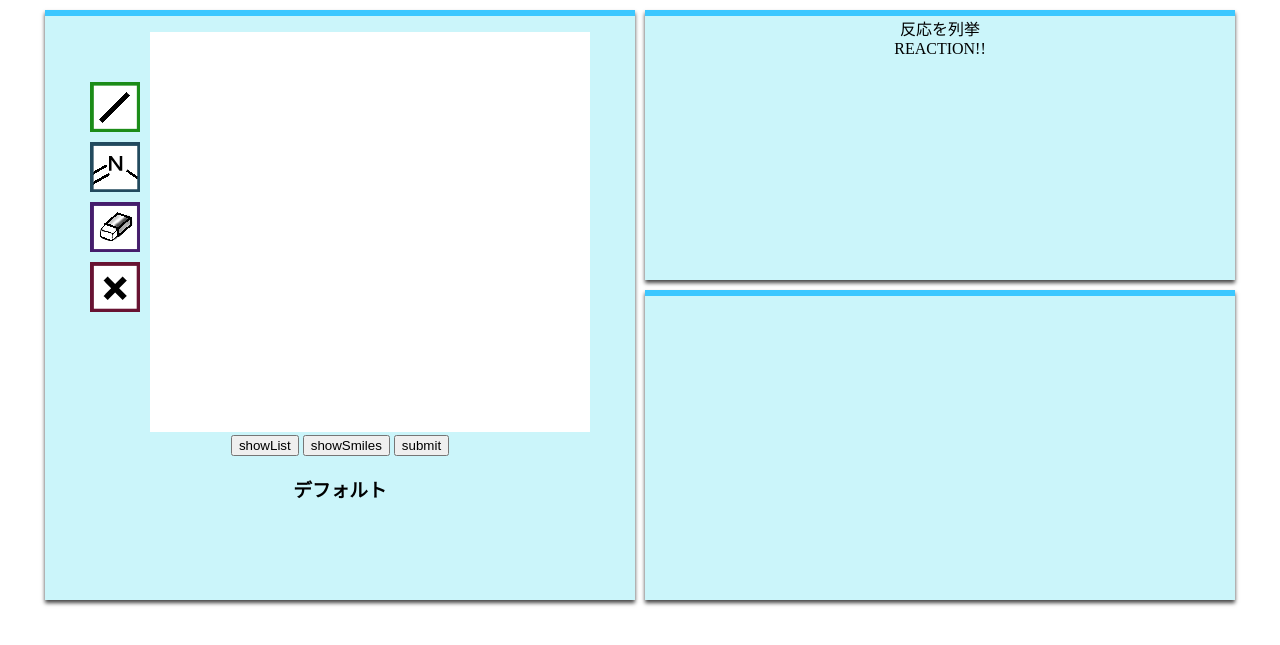
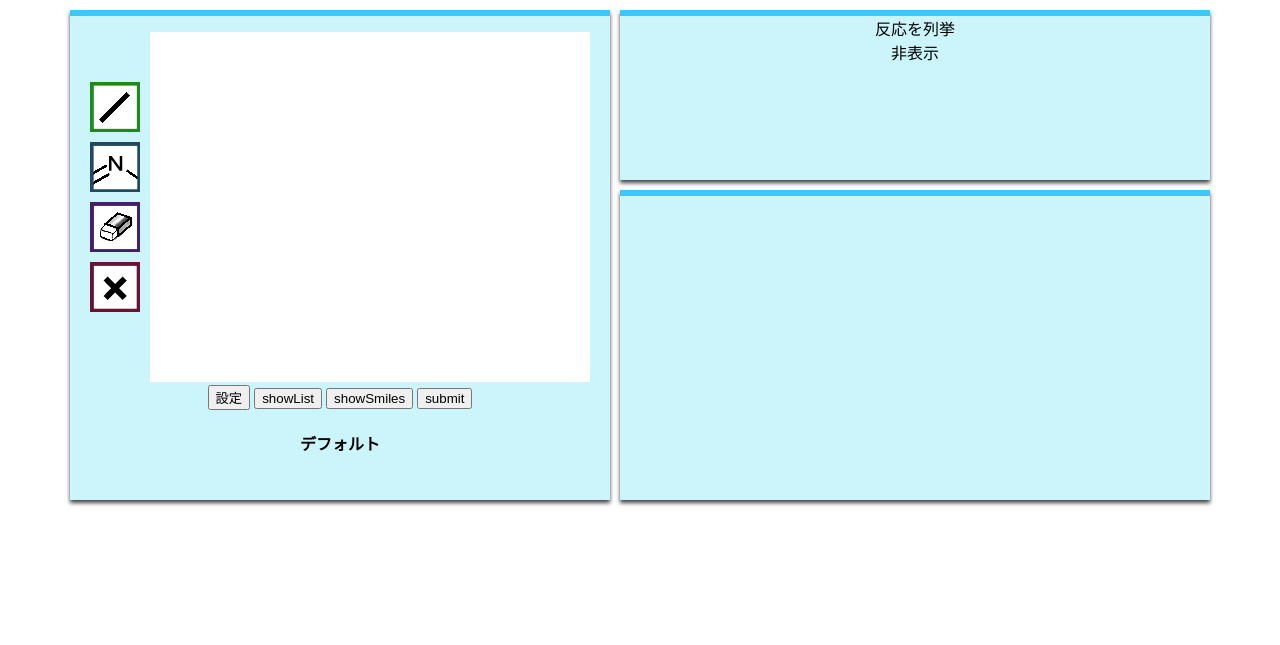
Before and after one commit to Yosuyo/canvas_server, a Flask app: template templates/main.html in a window 1280 px wide. Shown: the top 645 px of the page. Run offline with Flask 2, Linux system fonts and the light colour scheme; the template is opened without the code that fills it: most values are stand-ins (such as "Sample title", 1, 10 or a date in 2020).

Commit message:
ファイルのアップロード機能を途中まで追加

```diff
--- a/main.py
+++ b/main.py
@@ -8,10 +8,6 @@ def home():
 @app.route('/main/')
 def main():
     return render_template("main.html")
-
-@app.route("/main/reaction")
-def reactionDef():
-    return "REACTION!!"
 
 @app.route("/main/smiles")
 def returnSmiles():
@@ -87,5 +83,14 @@ def reactionDetailCelect():
 
     return render_template("detail.html", getid=getid, prelist=prelist, getsmiles=getsmiles, reaction=reaction[0], num=int(getnum))
 
+@app.route("/main/upload", methods=["POST"])
+def upload_additionalData():
+    if "file" not in request.files:
+        return "ファイルが正しく選択されていません"
+    fs = request.files["file"]
+    filename = fs.filename
+
+    return render_template("main.html", filename=filename)
+
 if __name__ == "__main__":
     app.run()
--- a/static/css/main.css
+++ b/static/css/main.css
@@ -5,8 +5,8 @@ body{
 }
 .MainContainer{
     position: static;
-    width: 1200px;
-    height: 590px;
+    width: 1150px;
+    height: 490px;
     margin: 0 auto;
 }
 .MainItem{
@@ -16,8 +16,8 @@ body{
     background-color: #cbf5fa;
     display: block;
     position: relative;
-    width: 590px;
-    height: 584px;
+    width: 540px;
+    height: 484px;
     margin: 5px;
     box-shadow: 0 3px 4px rgb(68, 68, 68);
     border-top: solid 6px rgb(59, 199, 255);
@@ -26,14 +26,14 @@ body{
     display: block;
     position: relative;
     width: 600px;
-    height: 580px;
+    height: 480px;
 }
 #ReactionListContainer{
     background-color: #cbf5fa;
     display: block;
     position: relative;
     width: 590px;
-    height: 264px;
+    height: 164px;
     margin: 5px;
     box-shadow: 0 3px 4px rgb(68, 68, 68);
     border-top: solid 6px rgb(59, 199, 255);
@@ -52,7 +52,7 @@ body{
 #canvas_wrapper{
     position: relative;
     width: 500px;
-    height: 400px;
+    height: 350px;
     margin: 3px auto;
 }
 canvas{
--- a/static/js/main.js
+++ b/static/js/main.js
@@ -1,5 +1,5 @@
 var winWidth = 500; //キャンバス横幅
-var winHeight = 400; //キャンバス縦幅
+var winHeight = 350; //キャンバス縦幅
 var len = 40; //結合長
 var symbolList1 = ["C","O","H","N","S"];
 
@@ -30,7 +30,7 @@ c4.onmousedown = function (down) {
     downX = down.offsetX;
     downY = down.offsetY;
     //キャンバス内
-    if (60 <= downX && downX <= 670) {
+    if (60 <= downX && downX <= 500) {
         if (status == 0) {
             switch (moveFlag) {
                 case 0:
--- a/structure.py
+++ b/structure.py
@@ -1,3 +1,4 @@
+#smiles文字列から構造式のsvgを返す関数
 def createImage(smiles):
     from rdkit import Chem
     from rdkit.Chem import rdDepictor
@@ -20,6 +21,7 @@ def createImage(smiles):
     with open("static/images/svgs/"+smiles+".svg", "w") as f:
         f.write(svg)
 
+#smiles文字列と反応部位smartsから反応部位をハイライトしたsvgを返す関数
 def createImageHighlight(smiles, smarts):
     from rdkit import Chem
     from rdkit.Chem import AllChem
--- a/templates/main.html
+++ b/templates/main.html
@@ -12,10 +12,10 @@
     <div id="CanvasContainer" class="MainItem">
       <p></p>
       <div id="canvas_wrapper">
-        <canvas id="canvas1" class="main" width="500" height="400" style="touch-action: none; cursor: inherit;"></canvas>
-        <canvas id="canvas2" class="main" width="500" height="400" style="touch-action: none; cursor: inherit;"></canvas>
-        <canvas id="canvas3" class="main" width="500" height="400" style="touch-action: none; cursor: inherit;"></canvas>
-        <canvas id="canvas4" class="main" width="500" height="400" style="touch-action: none; cursor: inherit;"></canvas>
+        <canvas id="canvas1" class="main" width="500" height="350" style="touch-action: none; cursor: inherit;"></canvas>
+        <canvas id="canvas2" class="main" width="500" height="350" style="touch-action: none; cursor: inherit;"></canvas>
+        <canvas id="canvas3" class="main" width="500" height="350" style="touch-action: none; cursor: inherit;"></canvas>
+        <canvas id="canvas4" class="main" width="500" height="350" style="touch-action: none; cursor: inherit;"></canvas>
       </div>
       <script>
         //グローバル関数(出力smiles)
@@ -260,6 +260,7 @@
           outSMILES.innerHTML = smilesOut;
         }
       </script>
+      <input type="button" value="設定" onclick="config_open()">
       <input type="button" value="showList" onclick="showList()">
       <input type="button" value="showSmiles" onclick="showSmiles()">
       <script>
@@ -267,19 +268,19 @@
           var RR = document.getElementById("reactionResponse");
           var RD = document.getElementById("reactionDetail");
           var rSMILES = SMILES.replace(/#/g,"~") //#を~に変更する(pythonでコメントとして扱われるため)
-          fetch("http://127.0.0.1:5000/main/smiles?smiles="+rSMILES)
+          fetch("http://127.0.0.1:5000/main/smiles?smiles="+rSMILES+"&additionlFilename="+additionalFilename)
             .then(response => response.text())
             .then(text => {
               RR.innerHTML = text;
               RD.innerHTML = "反応を選択してください"
             })
-        }
+          }
       </script>
       <input type="button" value="submit" onclick="sendSMILES()">
-      <h3 id="show">
+      <h4 id="show">
         デフォルト
-      </h3>
-      <h3 id="showSMILES"></h3>
+      </h4>
+      <h4 id="showSMILES"></h4>
     </div>
     <div id="ReactionContainer" class="MainItem">
       <div id="ReactionListContainer">
@@ -287,15 +288,6 @@
         <div id="reactionResponse">
           非表示
         </div>
-        <script>
-          //反応の列挙部分スクリプト
-          var RR = document.getElementById("reactionResponse");
-          fetch("http://127.0.0.1:5000/main/reaction")
-            .then(response => response.text())
-            .then(text => {
-              RR.innerHTML = text;
-            })
-        </script>
       </div>
       <div id="ReactonDetailContainer">
         <div id="reactionDetail"></div>
@@ -325,10 +317,32 @@
         .then(response => response.text())
         .then(text => {
           RD.innerHTML = text;
-          console.log("http://127.0.0.1:5000/main/detail_celect?id="+String(id)+"&num="+num+"&smiles="+rSMILES)
         })
       }
   </script>
+  <!--設定のモーダルウィンドウ-->
+  <div id="config">
+    <p>設定</p>
+    <form method="post" action="http://127.0.0.1:5000/main/upload" enctype="multipart/form-data">
+      <input type="file" name="file">
+      <button>upload</button>
+      <div id="filename">{{ filename }}</div>
+    </form>
+    <div>　</div>
+    <input type="button" value="閉じる" onclick="config_close()">
+  </div>
+  <div id="overlay"></div>
+  <script>
+    function config_open(){
+      document.getElementById("config").style.display = "block";
+      document.getElementById("overlay").style.display = "block";
+    }
+    function config_close(){
+      document.getElementById("config").style.display = "none";
+      document.getElementById("overlay").style.display = "none";
+    }
+  </script>
+  <!--設定のモーダルウィンドウここまで-->
 
   <script>
     //ステータス 0:デフォルト 1:消しゴム 2:原子選択 3:指定原子変換
@@ -339,6 +353,8 @@
     var bonds = [];
     //smiles
     var smiles = "";
+    //追加データのアドレス
+    var additionalFilename = document.getElementById("filename").textContent;
   </script>
   <script src="/static/js/main.js"></script>
 </body>
--- /dev/null
+++ b/test.csv
@@ -0,0 +1 @@
+ウィッティヒ反応,C=C,[C:1]=[C:2] >> [C:1]=O.[C-:2]-[P+]-P
```
Also changed, not shown: other parts of static/css/main.css (+24 -0 lines), search.py (+12 -2 lines), test.py (+2 -43 lines), static/images/svgs/C=C_C=C.svg (added), static/images/svgs/CCC1C(=CC=C1)C_C=C.svg (added), static/images/svgs/CCC1C(C)=CCC1O.svg (added), static/images/svgs/CCC1C=CC(O)C1C.svg (added), static/images/svgs/CCC1C=CCC1(C)O.svg (added), static/images/svgs/CCC1CC(O)C=C1C.svg (added), static/images/svgs/CCO.svg (added).
